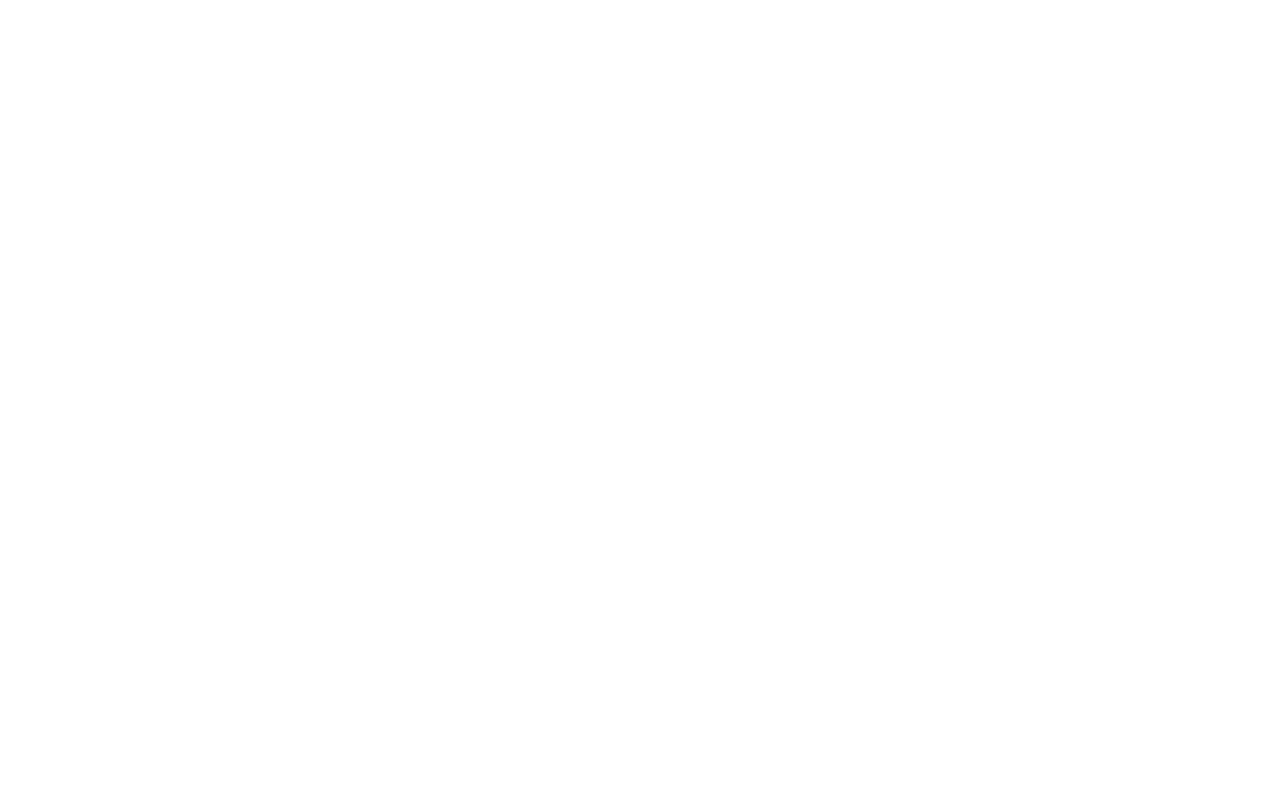
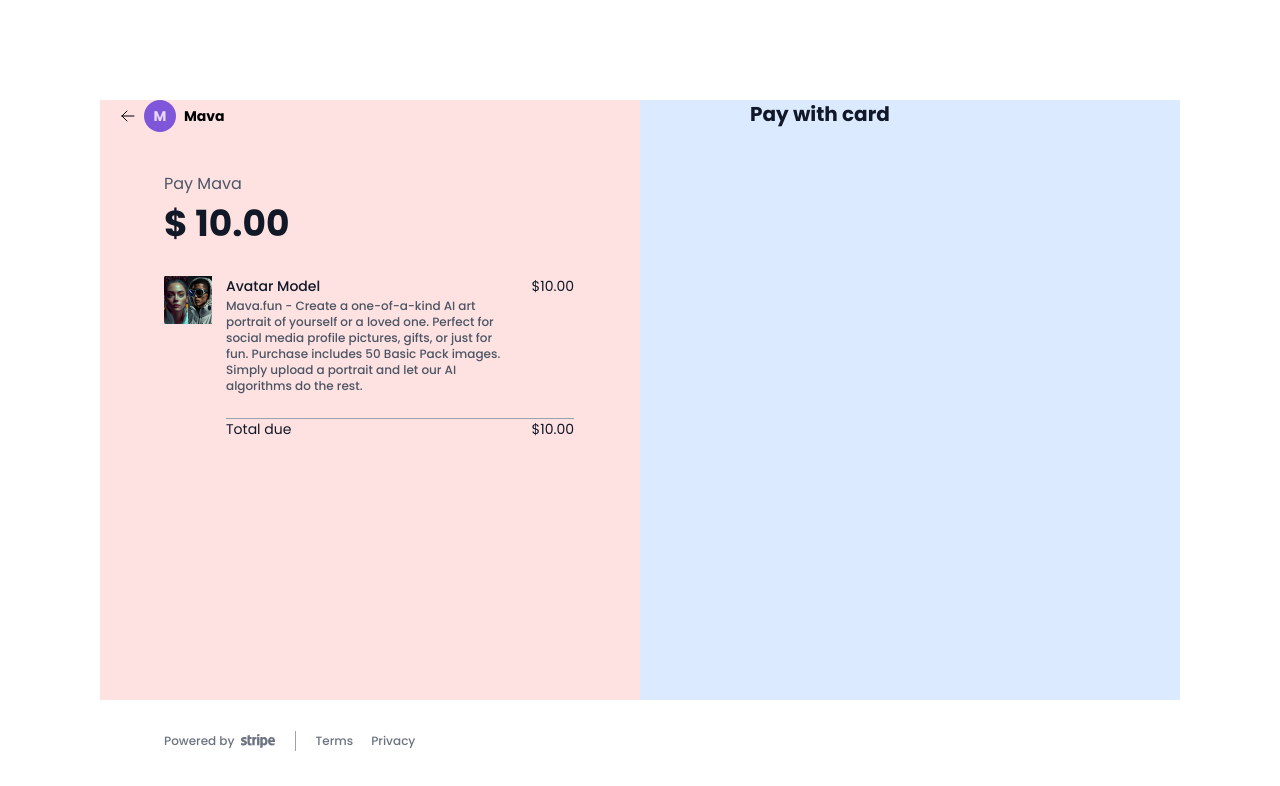
Before and after one commit to brandojesus0624/AI-web-frontend, a React (Create React App) app: page /payment in a window 1280 px wide. Before the commit this address had no page. Shown: the top 786 px of the page. Built offline with nearby package versions, Linux system fonts and the light colour scheme.

Commit message:
Stripe integration left part

```diff
--- a/src/App.js
+++ b/src/App.js
@@ -7,6 +7,7 @@ import Login from "./components/auth/login";
 import ResetPassword from "./components/auth/ResetPassword";
 import SignUp from "./components/auth/signUp";
 import Home from "./components/pages/home";
+import Payment from "./components/pages/payment";
 
 function App() {
   useEffect(() => {
@@ -23,6 +24,7 @@ function App() {
         <Route path="/reset-password" element={<ResetPassword />} />
         <Route path="/confirm-reset" element={<ConfirmReset />} />
         <Route path="/home" element={<Home />} />
+        <Route path="/payment" element = {<Payment />} />
       </Routes>
     </BrowserRouter>
   );
--- a/src/components/auth/login.js
+++ b/src/components/auth/login.js
@@ -114,7 +114,7 @@ const Login = () => {
           <button
             type="button"
             onClick={handleGoogleLogin}
-            className="block w-full mt-4 py-2 rounded-lg font-poppinsRegular font-poppinsBold mb-8 border border-gray-300"
+            className="block w-full mt-4 py-2 rounded-lg font-poppinsBold mb-8 border border-gray-300"
           >
             <span className="inline-block align-middle mr-3">
               <svg
--- a/src/components/auth/signUp.js
+++ b/src/components/auth/signUp.js
@@ -124,7 +124,7 @@ const SignUp = () => {
           </div>
           <button
             type="submit"
-            className="block w-full mt-4 py-2 rounded-lg font-poppinsRegular font-poppinsBold mb-8 border border-gray-300"
+            className="block w-full mt-4 py-2 rounded-lg font-poppinsBold mb-8 border border-gray-300"
           >
             <span className="inline-block align-middle mr-3">
               <svg
--- a/src/components/pages/home.js
+++ b/src/components/pages/home.js
@@ -1,6 +1,11 @@
+import { useNavigate } from "react-router-dom";
 import MainLayout from "../../layout/mainLayout";
 
 const Home = () => {
+  const navigate = useNavigate()
+  const payment = () => {
+    navigate('/payment');
+  }
   return (
     <MainLayout>
       <div className="px-10 flex-1 flex lg:flex-row flex-col-reverse justify-center items-center">
@@ -29,12 +34,13 @@ const Home = () => {
             </div>
           </div>
           <button
+          onClick={payment}
             className="block mt-3 text-sm bg-primary-600 w-40 hover:bg-primary-700 py-3 px-6 rounded-lg text-white font-poppinsBold"
           >
             Create Avatar
           </button>
         </div>
-        <div className="lg:w-1/2 w-full md:p-20 p-10 scale-[0.947] md:flex relative h-[500px] lg:h-4/5" id="avatar-group">
+        <div className="lg:w-1/2 w-full scale-[0.947] md:flex relative h-[500px] lg:h-4/5" id="avatar-group">
           <div className="absolute w-[127px] h-[176px] top-[0px] left-[170px] overflow-hidden rounded-full bg-center bg-[url('assets/img/15.png')]">
           </div>
           <div className="absolute w-[127px] h-[176px] top-[26px] left-[304px] overflow-hidden rounded-full bg-center bg-[url('assets/img/8.png')]">
@@ -55,7 +61,6 @@ const Home = () => {
           </div>
           <div className="absolute w-[127px] h-[176px] top-[204px] left-[304px] overflow-hidden rounded-full bg-center bg-[url('assets/img/14.png')]">
           </div>
-
         </div>
       </div>
     </MainLayout>
--- /dev/null
+++ b/src/components/pages/payment.js
@@ -0,0 +1,70 @@
+import { ArrowLeftIcon } from "@heroicons/react/24/outline"
+import { Link } from "react-router-dom"
+
+const Payment = () => {
+  return (
+    <div className="h-screen flex p-10 md:p-[100px] flex-col md:flex-row justify-center items-center font-poppinsRegular">
+      <div className="bg-red-100 h-full w-full md:w-1/2 pl-5 pr-[110px]" id="productList">
+        <Link
+          to="/home"
+          className="text-sm font-poppinsBold flex items-center"
+        >
+          <ArrowLeftIcon className="w-4 align-middle mr-2" />
+          <div className="bg-primary-600 text-primary-200 h-8 w-8 rounded-full justify-center items-center flex mr-2">M</div>
+          <span>Mava</span>
+        </Link>
+        <div className="mt-10 ml-11">
+          <span className="text-gray-600">Pay Mava</span>
+          <h1 className="text-gray-900 mt-2 text-4xl font-poppinsBold">$ 10.00</h1>
+        </div>
+        <div className="mt-8 ml-11 flex flex-col w-full">
+          <div id="avatar" className="flex">
+            <div id="avatarModels" className="flex w-12 h-12">
+              <img alt="avatarModel" className="w-6 h-12" src={require('../../assets/img/price1.png')} />
+              <img alt="avatarModel" className="w-6 h-12" src={require('../../assets/img/price2.png')} />
+            </div>
+            <div className="pl-3.5 flex flex-col flex-1">
+              <span className="text-sm text-gray-900 font-poppinsMedium mb-0.5">Avatar Model</span>
+              <span className="text-xs text-gray-600 font-poppinsMedium">Mava.fun - Create a one-of-a-kind AI art portrait of yourself or a loved one. Perfect for social media profile pictures, gifts, or just for fun. Purchase includes 50 Basic Pack images. Simply upload a portrait and let our AI algorithms do the rest.</span>
+            </div>
+            <div className="text-sm text-gray-900 pl-6">
+              $10.00
+            </div>
+          </div>
+          <div id="totalPrice" className="mt-6 pl-[62px]">
+            <div className="flex justify-between text-sm text-gray-900 border-t border-gray-400">
+              <span>Total due</span>
+              <span>$10.00</span>
+            </div>
+          </div>
+        </div>
+        <div className="mt-[292px] ml-11 flex font-poppinsMedium text-xs text-gray-500">
+          <div className="flex items-center">
+            <span className="mr-1.5">Powered by</span>
+            <a href="#" className="mr-5">
+              <svg width="34" height="14" viewBox="0 0 34 14" fill="currentColor">
+              <g clipPath="url(#clip0_6163_405563)">
+              <path fillRule="evenodd" clipRule="evenodd" d="M34.0448 7.23345C34.0448 4.84094 32.8721 2.95312 30.6308 2.95312C28.3801 2.95312 27.0183 4.84094 27.0183 7.21476C27.0183 10.0278 28.6259 11.4483 30.9334 11.4483C32.0588 11.4483 32.9099 11.1959 33.553 10.8408V8.97169C32.9099 9.28949 32.1723 9.4857 31.2361 9.4857C30.3187 9.4857 29.5054 9.16797 29.4014 8.06519H34.0259C34.0259 7.94367 34.0448 7.45773 34.0448 7.23345ZM29.373 6.34558C29.373 5.28953 30.0255 4.85029 30.6213 4.85029C31.1982 4.85029 31.8129 5.28953 31.8129 6.34558H29.373Z"/>
+              <path fillRule="evenodd" clipRule="evenodd" d="M23.368 2.95312C22.4412 2.95312 21.8455 3.38302 21.5145 3.68208L21.3916 3.10265H19.311V13.9997L21.6752 13.5043L21.6847 10.8595C22.0252 11.1025 22.5264 11.4483 23.3586 11.4483C25.0514 11.4483 26.5928 10.1025 26.5928 7.14C26.5834 4.42973 25.023 2.95312 23.368 2.95312ZM22.8006 9.39225C22.2427 9.39225 21.9117 9.19597 21.6847 8.953L21.6752 5.48579C21.9211 5.21477 22.2616 5.02786 22.8006 5.02786C23.6612 5.02786 24.257 5.98111 24.257 7.20538C24.257 8.45768 23.6707 9.39225 22.8006 9.39225Z"/>
+              <path fillRule="evenodd" clipRule="evenodd" d="M16.0576 2.40183L18.4313 1.89716V0L16.0576 0.495319V2.40183Z"/>
+              <path d="M18.4313 3.11182H16.0576V11.2892H18.4313V3.11182Z"/>
+              <path fillRule="evenodd" clipRule="evenodd" d="M13.5138 3.80356L13.3625 3.11198H11.3198V11.2894H13.684V5.74745C14.242 5.02783 15.1877 5.15868 15.4809 5.26148V3.11198C15.1782 2.99984 14.0718 2.79423 13.5138 3.80356Z"/>
+              <path fillRule="evenodd" clipRule="evenodd" d="M8.78548 1.08423L6.47796 1.5702L6.46851 9.05602C6.46851 10.4392 7.5182 11.4579 8.91787 11.4579C9.69328 11.4579 10.2607 11.3177 10.5728 11.1495V9.2523C10.2702 9.37382 8.77599 9.80369 8.77599 8.42056V5.10285H10.5728V3.11223H8.77599L8.78548 1.08423Z"/>
+              <path fillRule="evenodd" clipRule="evenodd" d="M2.39259 5.4858C2.39259 5.12131 2.69522 4.98113 3.19642 4.98113C3.91515 4.98113 4.82301 5.19608 5.54174 5.57924V3.38302C4.75681 3.07462 3.98135 2.95312 3.19642 2.95312C1.27668 2.95312 0 3.94376 0 5.59794C0 8.17733 3.59362 7.76615 3.59362 8.87824C3.59362 9.30818 3.21534 9.44832 2.68576 9.44832C1.90083 9.44832 0.898407 9.13059 0.104026 8.70072V10.925C0.983514 11.2988 1.87246 11.4577 2.68576 11.4577C4.65279 11.4577 6.00512 10.495 6.00512 8.82217C5.99567 6.03718 2.39259 6.53251 2.39259 5.4858Z"/>
+              </g>
+              </svg>
+            </a>
+            <div className="h-5 w-[1px] bg-gray-400 mr-5"></div>
+            <a href="#" className="mr-[18px]">Terms</a>
+            <a href="#" className="mr-[18px]">Privacy</a>
+          </div>
+        </div>
+      </div>
+      <div className="bg-blue-100 h-full w-full md:w-1/2 pl-[110px] items-center" id="payForm">
+        <h1 className="text-gray-900 text-xl font-poppinsBold">Pay with card</h1>
+      </div>
+    </div>
+  )
+}
+
+export default Payment
```
Also changed, not shown: src/assets/img/price1.png (added), src/assets/img/price2.png (added).
